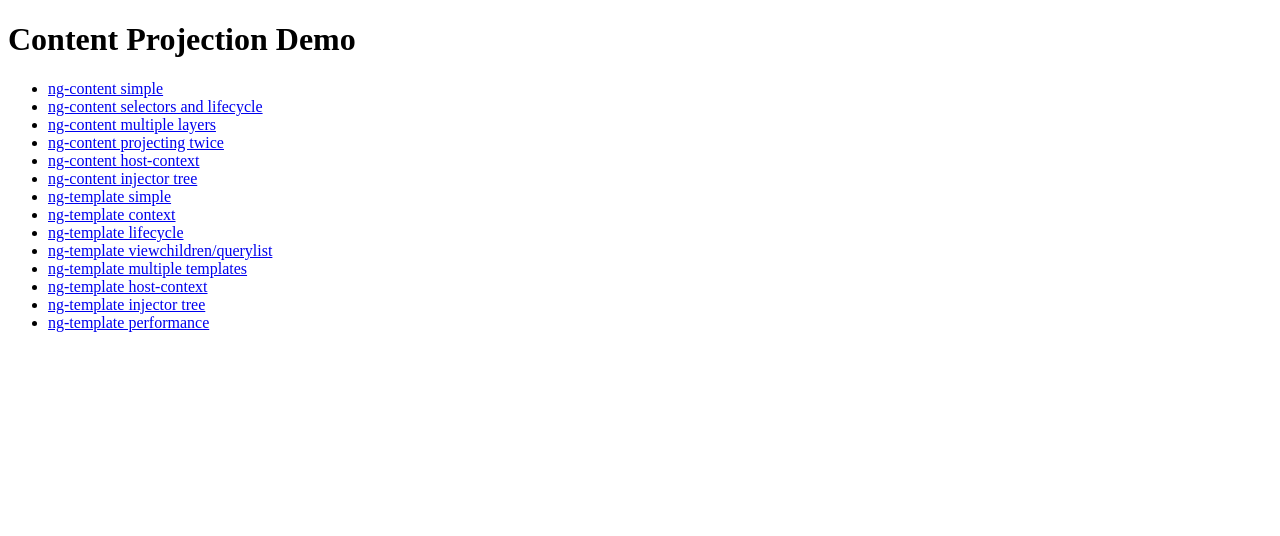
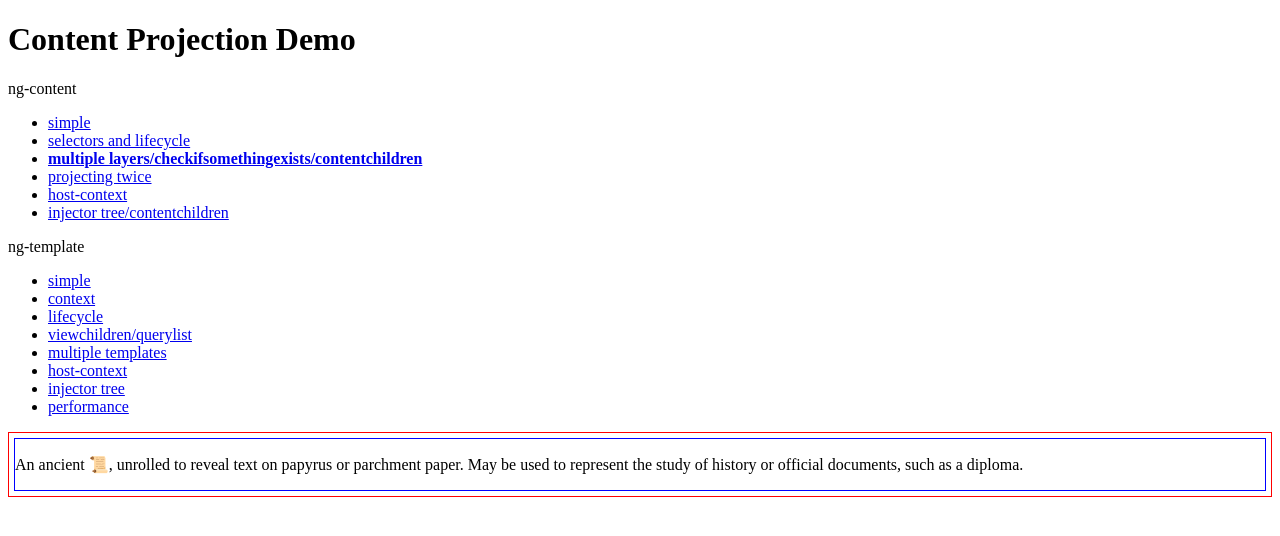
Before and after one commit to groma84/angular-content-injection-vortrag, an Angular app in the folder angular-app/: page /ng-content-two-layers in a window 1280 px wide. Before the commit this address led to /. Shown: the top 536 px of the page. Built offline with nearby package versions, Linux system fonts and the light colour scheme.

Commit message:
add layered ng-content example

```diff
--- a/angular-app/src/app/app-routing.module.ts
+++ b/angular-app/src/app/app-routing.module.ts
@@ -1,11 +1,16 @@
 import { NgModule } from '@angular/core';
 import { RouterModule, Routes } from '@angular/router';
+import { NgContentProjectingTwiceComponent } from './ng-content-projecting-twice.component';
 import { NgContentSelectorsComponent } from './ng-content-selectors.component';
 import { NgContentSimpleComponent } from './ng-content-simple.component';
+import { NgContentTwoLayersComponent } from './ng-content-two-layers.component';
 
 const routes: Routes = [
   { path: 'ng-content-simple', component: NgContentSimpleComponent },
   { path: 'ng-content-selectors', component: NgContentSelectorsComponent },
+  { path: 'ng-content-two-layers', component: NgContentTwoLayersComponent },
+  { path: 'ng-content-projecting-twice', component: NgContentProjectingTwiceComponent },
+
 ];
 
 @NgModule({
--- a/angular-app/src/app/app.component.ts
+++ b/angular-app/src/app/app.component.ts
@@ -11,23 +11,26 @@ import { ChangeDetectionStrategy, Component } from "@angular/core";
     </style>
     <h1>Content Projection Demo</h1>
     <nav>
+      <span>ng-content</span>
       <ul>
+        <li><a routerLink="/ng-content-simple" routerLinkActive="active">simple</a></li>
+        <li><a routerLink="/ng-content-selectors" routerLinkActive="active">selectors and lifecycle</a></li>
+        <li><a routerLink="/ng-content-two-layers" routerLinkActive="active">multiple layers/checkifsomethingexists/contentchildren</a></li>
+        <li><a routerLink="/ng-content-projecting-twice" routerLinkActive="active">projecting twice</a></li>
+        <li><a routerLink="/todo" routerLinkActive="active">host-context</a></li>
+        <li><a routerLink="/todo" routerLinkActive="active">injector tree/contentchildren</a></li>
+      </ul>
 
-        <li><a routerLink="/ng-content-simple" routerLinkActive="active">ng-content simple</a></li>
-        <li><a routerLink="/ng-content-selectors" routerLinkActive="active" >ng-content selectors and lifecycle</a></li>
-        <li><a routerLink="/ng-content-simple" routerLinkActive="active">ng-content multiple layers</a></li>
-        <li><a routerLink="/ng-content-simple" routerLinkActive="active">ng-content projecting twice</a></li>
-        <li><a routerLink="/ng-content-simple" routerLinkActive="active">ng-content host-context</a></li>
-        <li><a routerLink="/ng-content-simple" routerLinkActive="active">ng-content injector tree</a></li>
-
-        <li><a routerLink="/ng-content-simple" routerLinkActive="active">ng-template simple</a></li>
-        <li><a routerLink="/ng-content-simple" routerLinkActive="active">ng-template context</a></li>
-        <li><a routerLink="/ng-content-simple" routerLinkActive="active">ng-template lifecycle</a></li>
-        <li><a routerLink="/ng-content-simple" routerLinkActive="active">ng-template viewchildren/querylist</a></li>
-        <li><a routerLink="/ng-content-simple" routerLinkActive="active">ng-template multiple templates</a></li>
-        <li><a routerLink="/ng-content-simple" routerLinkActive="active">ng-template host-context</a></li>
-        <li><a routerLink="/ng-content-simple" routerLinkActive="active">ng-template injector tree</a></li>
-        <li><a routerLink="/ng-content-simple" routerLinkActive="active">ng-template performance</a></li>
+      <span>ng-template</span>
+      <ul>
+        <li><a routerLink="/todo" routerLinkActive="active">simple</a></li>
+        <li><a routerLink="/todo" routerLinkActive="active">context</a></li>
+        <li><a routerLink="/todo" routerLinkActive="active">lifecycle</a></li>
+        <li><a routerLink="/todo" routerLinkActive="active">viewchildren/querylist</a></li>
+        <li><a routerLink="/todo" routerLinkActive="active">multiple templates</a></li>
+        <li><a routerLink="/todo" routerLinkActive="active">host-context</a></li>
+        <li><a routerLink="/todo" routerLinkActive="active">injector tree</a></li>
+        <li><a routerLink="/todo" routerLinkActive="active">performance</a></li>
       </ul>
     </nav>
     <router-outlet></router-outlet>
--- /dev/null
+++ b/angular-app/src/app/content-twice.component.ts
@@ -0,0 +1,22 @@
+import { ChangeDetectionStrategy, Component } from "@angular/core";
+
+@Component({
+  changeDetection: ChangeDetectionStrategy.OnPush,
+  selector: "app-content-twice",
+  template: `
+    <style></style>
+    <div *ngIf="true">
+      <h3>First ng-content</h3>
+      <ng-content></ng-content>
+    </div>
+    <div *ngIf="true">
+      <h3>Second ng-content</h3>
+      <ng-content></ng-content>
+    </div>
+    <div *ngIf="true">
+      <h3>Third ng-content</h3>
+      <ng-content></ng-content>
+    </div>
+  `,
+})
+export class ContentTwiceComponent {}
--- /dev/null
+++ b/angular-app/src/app/layer1.component.ts
@@ -0,0 +1,28 @@
+import { ChangeDetectionStrategy, Component, ContentChild, ElementRef } from "@angular/core";
+import { TagDirective } from "./tag.directive";
+
+@Component({
+  changeDetection: ChangeDetectionStrategy.OnPush,
+  selector: "app-layer1",
+  template: `
+    <style>
+      :host {
+        display: block;
+        border: 1px solid red;
+        padding: 5px;
+      }
+    </style>
+    <app-layer2>
+      <ng-container content>
+        <ng-content select="[content]"></ng-content>
+      </ng-container>
+    </app-layer2>
+  `,
+})
+export class Layer1Component {
+  @ContentChild(TagDirective) projectedContent: any;
+
+  ngAfterContentInit() {
+    console.log('Layer1Component, ngAfterContentInit, projectedContent', this.projectedContent);
+  }
+}
--- /dev/null
+++ b/angular-app/src/app/layer2.component.ts
@@ -0,0 +1,25 @@
+import { AfterContentInit, ChangeDetectionStrategy, Component, ContentChild, ElementRef } from "@angular/core";
+import { TagDirective } from "./tag.directive";
+
+@Component({
+  changeDetection: ChangeDetectionStrategy.OnPush,
+  selector: "app-layer2",
+  template: `
+    <style>
+      :host {
+        display: block;
+        border: 1px solid blue;
+      }
+    </style>
+
+    <ng-content select="[content]"></ng-content>
+  `,
+})
+export class Layer2Component implements AfterContentInit {
+  @ContentChild(TagDirective) projectedContent: any;
+
+  ngAfterContentInit() {
+    // this does not work, it's always undefined
+    console.log('Layer2Component, ngAfterContentInit, projectedContent', this.projectedContent);
+  }
+}
--- /dev/null
+++ b/angular-app/src/app/ng-content-projecting-twice.component.ts
@@ -0,0 +1,13 @@
+import { ChangeDetectionStrategy, Component } from "@angular/core";
+
+@Component({
+  changeDetection: ChangeDetectionStrategy.OnPush,
+  selector: "app-ng-content-projecting-twice",
+  template: `
+    <style></style>
+    <app-content-twice>
+      <p>This content only appears once!</p>
+    </app-content-twice>
+  `,
+})
+export class NgContentProjectingTwiceComponent {}
--- /dev/null
+++ b/angular-app/src/app/ng-content-two-layers.component.ts
@@ -0,0 +1,16 @@
+import { ChangeDetectionStrategy, Component } from "@angular/core";
+
+@Component({
+  changeDetection: ChangeDetectionStrategy.OnPush,
+  selector: "app-ng-content-two-layers",
+  template: `
+    <style></style>
+    <app-layer1>
+      <p content [tag]="'myContent'">
+      An ancient 📜, unrolled to reveal text on papyrus or parchment paper.
+      May be used to represent the study of history or official documents, such as a diploma.
+      </p>
+    </app-layer1>
+  `,
+})
+export class NgContentTwoLayersComponent {}
--- /dev/null
+++ b/angular-app/src/app/tag.directive.ts
@@ -0,0 +1,7 @@
+import { Directive, Input } from "@angular/core";
+
+@Directive({selector: '[tag]'})
+export class TagDirective {
+    @Input()
+    tag = '';
+}
```
Also changed, not shown: angular-app/src/app/app.module.ts (+14 -1 lines).
